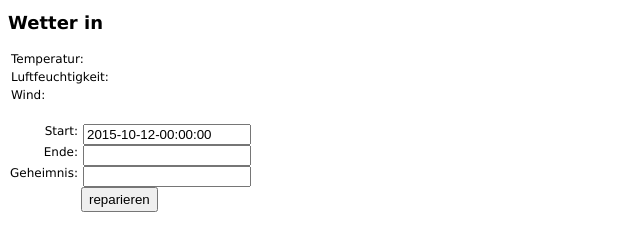
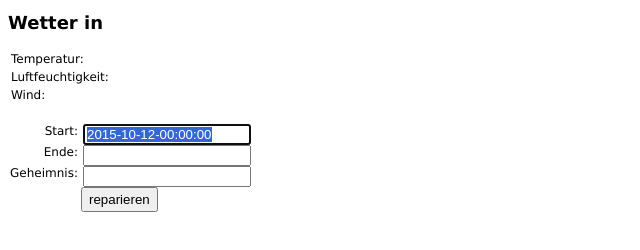
Before and after one commit to cvoegtle/weatherstation, a plain HTML site: page web/repair.html in a window 1280 px wide. Shown: the whole page, without its empty margins (0-640 px from the left). Drawn offline with Linux system fonts and the light colour scheme; no server answers.

Commit message:
bei Enter reparieren

```diff
--- a/web/onestation.js
+++ b/web/onestation.js
@@ -140,7 +140,10 @@ function repairinit() {
   var today = new Date();
 
   var inputStart = document.getElementById("starttime");
-  inputStart.value= today.getFullYear() + "-" + (today.getMonth()+1) + "-" + today.getDate() + "-00:00:00";
+  var inputValue = today.getFullYear() + "-" + (today.getMonth()+1) + "-" + today.getDate() + "-00:00:00"
+  inputStart.value= inputValue;
+  inputStart.setSelectionRange(0, inputValue.length);
+  inputStart.focus();
 }
 
 function onKeyDownOnSecret(event) {
--- a/web/repair.html
+++ b/web/repair.html
@@ -48,12 +48,10 @@
 </div>
 
 <div class="repair_div">
-    <form>
     <div class="inputline"><div class="repairlabel">Start:</div> <input id="starttime" type="text" class="repair_input"/></div>
     <div class="inputline"><div class="repairlabel">Ende:</div> <input id="endtime" type="text" class="repair_input"/></div>
     <div class="inputline"><div class="repairlabel">Geheimnis:</div> <input id="secret" type="text" class="repair_input" onkeydown="onKeyDownOnSecret(event)"/></div>
     <div class="inputline"><button id="repairbutton" class="repairbutton" onclick="repairData()">reparieren</button></div>
-    </form>
 </div>
 </body>
 </html>
```
